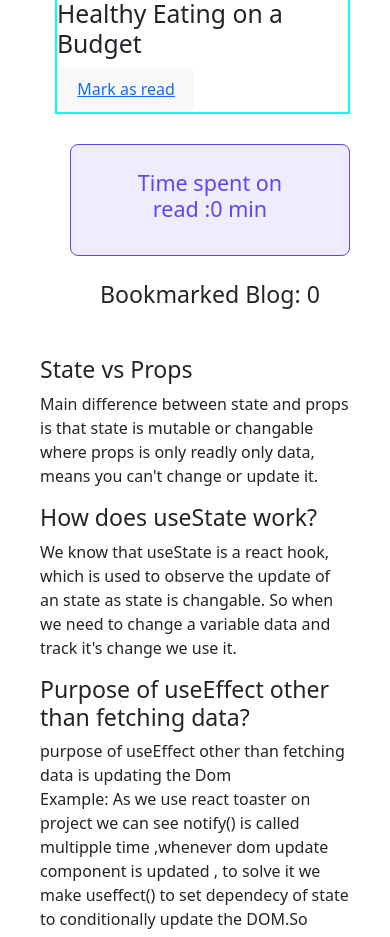
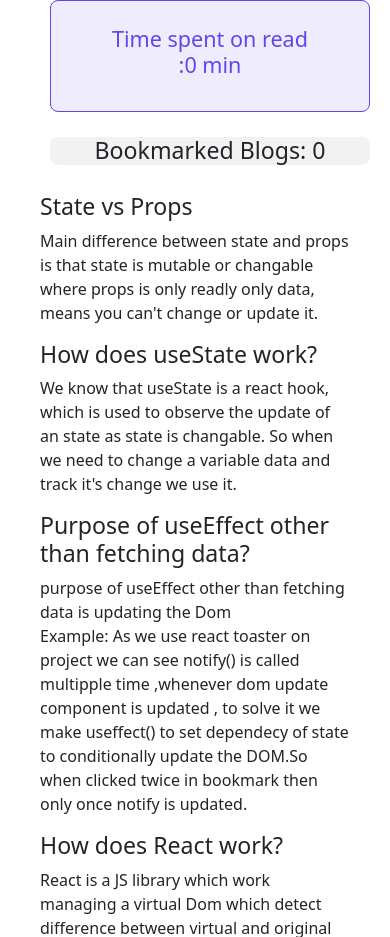
Before and after one commit to nazmul906/knowlede_cafe_react, a React (Vite) app: page / in a window 390 px wide. Shown: the part 2880-3817 px from the top of the page. Built offline with nearby package versions, Linux system fonts and the light colour scheme.

Commit message:
style updated

```diff
--- a/src/components/blogpost/blogpost.css
+++ b/src/components/blogpost/blogpost.css
@@ -7,8 +7,8 @@
   display: grid;
   /* grid-template-columns: repeat(3fr, 1fr); */
   margin-left: 15px;
-  border: 2px solid aqua;
-  /* margin-right: 310px; */
+  /* border: 2px solid aqua; */
+
   /* width: 845px;
   height: 821px; */
 }
@@ -24,9 +24,9 @@
     width: 100%;
 
     margin: 0 auto;
-    padding: 20px;
+    /* padding: 20px;
     box-sizing: border-box;
     display: block;
-    overflow: hidden;
+    overflow: hidden; */
   }
 }
--- a/src/components/dashboard/Dashboard.jsx
+++ b/src/components/dashboard/Dashboard.jsx
@@ -21,10 +21,10 @@ const Dashboard = (props) => {
         <h4>Time spent on read :{count} min</h4>
       </div>
 
-      <div style={{ marginTop: "25px" }}>
+      <div className="bookmarkedDashBoad">
         <h3 style={{ textAlign: "center" }}>
           {" "}
-          Bookmarked Blog: {props.bookmarkCount}
+          Bookmarked Blogs: {props.bookmarkCount}
         </h3>
 
         {props.bookmarked.map((item) => {
--- a/src/components/dashboard/dashboard.css
+++ b/src/components/dashboard/dashboard.css
@@ -11,9 +11,8 @@
 }
 
 .blogTitle {
-  border: 2px solid black;
-  padding: 20px;
-  margin: 30px;
+  padding: 15px;
+  margin: 20px;
   text-align: center;
 }
 .blogtext {
@@ -28,6 +27,11 @@
   margin-top: 0;
   margin-bottom: 0;
 }
+.bookmarkedDashBoad {
+  margin-top: 25px;
+  background: rgba(17, 17, 17, 0.05);
+  border-radius: 8px;
+}
 
 @media only screen and (max-width: 572px) {
   .spentTime {
--- a/src/components/displayData/DisplayData.jsx
+++ b/src/components/displayData/DisplayData.jsx
@@ -76,7 +76,7 @@ const DisplayData = (props) => {
               width="16"
               height="16"
               fill="currentColor"
-              class="bi bi-bookmark"
+              className="bi bi-bookmark"
               viewBox="0 0 16 16"
             >
               <path d="M2 2a2 2 0 0 1 2-2h8a2 2 0 0 1 2 2v13.5a.5.5 0 0 1-.777.416L8 13.101l-5.223 2.815A.5.5 0 0 1 2 15.5V2zm2-1a1 1 0 0 0-1 1v12.566l4.723-2.482a.5.5 0 0 1 .554 0L13 14.566V2a1 1 0 0 0-1-1H4z" />
```
Also changed, not shown: src/components/blogpost/BlogPost.jsx (+10 -0 lines), src/images/231-2318072_if-you-are-self-employed-passport-size-photo-cartoon.png (deleted).
